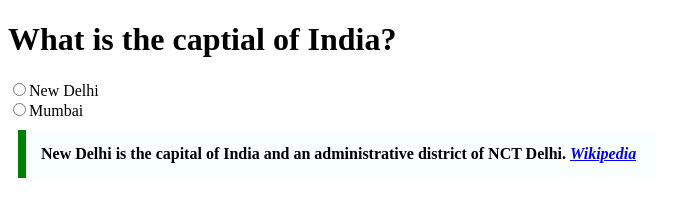
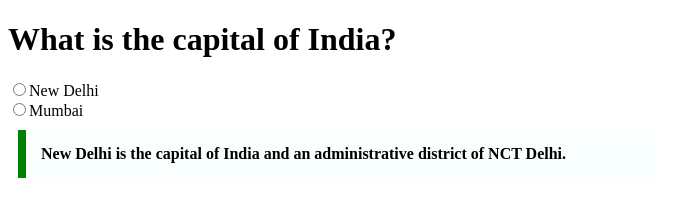
Before and after one commit to acciojob/trivia-zaaves, a website: page main.html in a window 1280 px wide. Shown: the whole page, without its empty margins (0-691 px from the left). Drawn offline with Linux system fonts and the light colour scheme.

Commit message:
created a submission

```diff
--- a/main.html
+++ b/main.html
@@ -8,7 +8,7 @@
 
 <body>
 	<!-- the entire body must be written by student -->
-	<h1>What is the captial of India?</h1>
+	<h1>What is the capital of India?</h1>
 <form>
 	<label>
 		<input type="radio" name="quiz">New Delhi
@@ -18,9 +18,7 @@
 		<input type="radio" name="quiz">Mumbai
 	</label>
 </form>
-	<blockquote>New Delhi is the capital of India and an administrative district of NCT Delhi.
-	<cite><a href="https://en.wikipedia.org" target="_blank">Wikipedia</a></cite>
-	</blockquote>
+	<blockquote>New Delhi is the capital of India and an administrative district of NCT Delhi.</blockquote>
 
     <script type="text/javascript" src="./script.js">
 </script>
```
